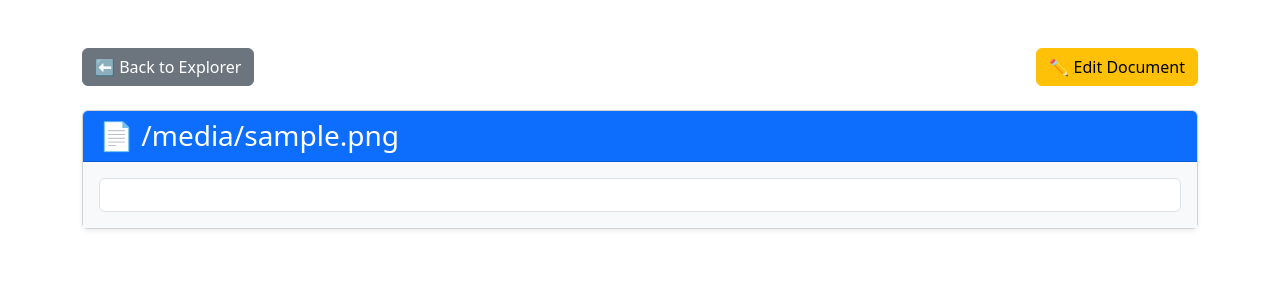
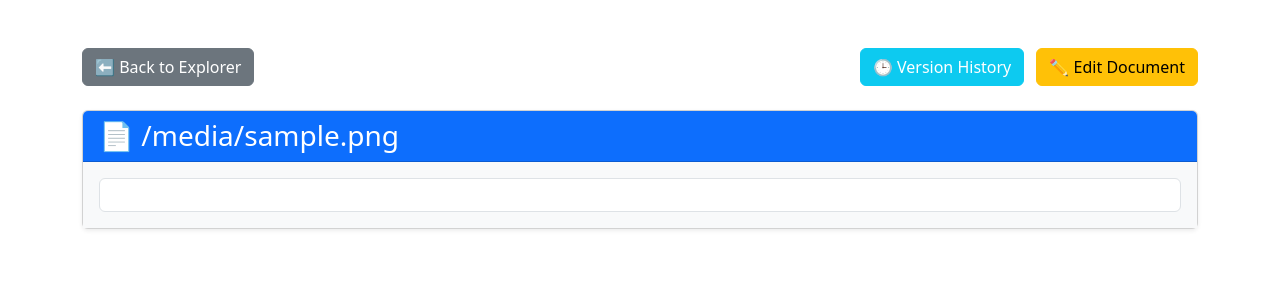
Before and after one commit to sachinsinha1304/DocxKeeper, a Flask app: template templates/view_file.html in a window 1280 px wide. Shown: the top 300 px of the page. Run offline with Flask 3, Linux system fonts and the light colour scheme; the template is opened without the code that fills it: most values are stand-ins (such as "Sample title", 1, 10 or a date in 2020).

Commit message:
version restore feature

```diff
--- a/app.py
+++ b/app.py
@@ -1,4 +1,4 @@
-from flask import Flask, render_template, request, session, redirect, url_for
+from flask import Flask, render_template, request, session, redirect, url_for, flash
 from extension import socketio
 from utilities.docxDisplayHelper import listAllTeamFolder, listAllSubfolderInRepo, readDocxContent
 from utilities.docx_editor import get_docx_as_html, save_html_as_docx
@@ -7,6 +7,8 @@ from utilities.docx_create import (
     resolve_folder_path, create_new_repo, create_new_folder, create_new_docx
 )
 from pathlib import Path
+from utilities.document_versioning import list_versions, restore_version
+DOCS_ROOT = Path(__file__).resolve().parent / "documents"
 
 
 app = Flask(__name__)
@@ -46,20 +48,36 @@ def show_docx():
 @app.route("/all-docx/<path:subpath>")
 def show_docx_in_repo(subpath):
     if 'email' not in session:
-            return redirect("/")
+        return redirect("/")
     try:
         contents, isFile = listAllSubfolderInRepo(subpath)
     except FileNotFoundError:
         return render_template("not_found.html", subpath=subpath), 404
 
     if isFile:
-        file_content = readDocxContent(contents['parent'], contents['name'])
+        parent_dir = contents['parent']
+        file_name = contents['name']
+
+        # FIX: Directly build the absolute path using DOCS_ROOT and subpath
+        target_path = DOCS_ROOT / subpath
+
+        # Fallback check if the file exists
+        if not target_path.exists():
+            # Try alternative resolution if your structure differs
+            target_path = Path(parent_dir) / file_name
+
+        file_content = readDocxContent(parent_dir, file_name)
+
+        # Now list_versions will find the file correctly
+        versions = list_versions(target_path)
+
         return render_template(
             "view_file.html",
-            filename=contents['name'],
-            parent=contents['parent'],
+            filename=file_name,
+            parent=parent_dir,
             subpath=subpath,
-            content=file_content
+            content=file_content,
+            versions=versions
         )
 
     is_empty = len(contents) == 0
@@ -204,5 +222,44 @@ def create_docx_route(subpath):
 
     return redirect(url_for("show_docx_in_repo", subpath=subpath))
 
+# @app.route('/all-docx/<path:subpath>')
+# def view_docx(subpath):
+#     target_path = resolve_folder_path(subpath) # your path resolver
+#     filename = target_path.name
+
+#     # Fetch content for reading...
+#     content = readDocxContent(target_path.parent, filename)
+
+#     # Fetch version list for the history modal
+#     versions = list_versions(target_path)
+
+#     return render_template('view_docx.html', filename=filename, subpath=subpath, content=content, versions=versions)
+
+
+@app.route('/restore-docx/<version_id>', methods=['POST'])
+def restore_docx_route(version_id):
+    if 'email' not in session:
+        return redirect("/")
+
+    # Get subpath from the hidden form field
+    subpath = request.form.get('subpath')
+    if not subpath:
+        flash("Invalid document path.", "danger")
+        return redirect(url_for('show_docx_in_repo', subpath=''))
+
+    target_path = DOCS_ROOT / subpath
+    current_user = session.get('email', 'Admin')
+
+    try:
+        # Restores the old snapshot and logs it automatically
+        restore_version(target_path, version_id, restored_by=current_user)
+        flash(f"Successfully restored version!", "success")
+    except Exception as e:
+        flash(f"Error restoring version: {e}", "danger")
+
+    return redirect(url_for('show_docx_in_repo', subpath=subpath))
+
+
+
 if __name__ == "__main__":
     app.run(debug=True)
--- a/templates/repo.html
+++ b/templates/repo.html
@@ -13,7 +13,7 @@
             <!-- Dynamic Breadcrumb Navigation -->
             <nav aria-label="breadcrumb">
                 <ol class="breadcrumb mb-0">
-                    <li class="breadcrumb-item"><a href="/all-docx/">🏠 Documents</a></li>
+                    <li class="breadcrumb-item"><a href="/all-docx">🏠 Documents</a></li>
                     {% if current_path %}
                         {% set parts = current_path.split('/') %}
                         {% set ns = namespace(accum="") %}
--- a/templates/view_file.html
+++ b/templates/view_file.html
@@ -12,7 +12,12 @@
         {% set parent_path = subpath.rsplit('/', 1)[0] if '/' in subpath else '' %}
         <a href="/all-docx/{{ parent_path }}" class="btn btn-secondary">⬅ Back to Explorer</a>
 
-        <a href="{{ url_for('edit_docx_view', subpath=subpath) }}" class="btn btn-warning">✏️ Edit Document</a>
+        <div>
+            <button type="button" class="btn btn-info text-white me-2" data-bs-toggle="modal" data-bs-target="#versionHistoryModal">
+                🕒 Version History
+            </button>
+            <a href="{{ url_for('edit_docx_view', subpath=subpath) }}" class="btn btn-warning">✏️ Edit Document</a>
+        </div>
     </div>
 
     <div class="card shadow-sm">
@@ -69,5 +74,66 @@
         </div>
     </div>
 
+    <!-- Version History Modal -->
+    <div class="modal fade" id="versionHistoryModal" tabindex="-1" aria-hidden="true">
+        <div class="modal-dialog modal-lg">
+            <div class="modal-content">
+                <div class="modal-header bg-dark text-white">
+                    <h5 class="modal-title">📜 Document Version History</h5>
+                    <button type="button" class="btn-close btn-close-white" data-bs-dismiss="modal" aria-label="Close"></button>
+                </div>
+                <div class="modal-body">
+                    {% if versions %}
+                        <div class="table-responsive">
+                            <table class="table table-hover align-middle">
+                                <thead class="table-light">
+                                    <tr>
+                                        <th>Version</th>
+                                        <th>Modified By</th>
+                                        <th>Date & Time</th>
+                                        <th>Summary</th>
+                                        <th>Action</th>
+                                    </tr>
+                                </thead>
+                                <tbody>
+                                    {% for v in versions %}
+                                        <tr class="{% if v.is_live %}table-success{% endif %}">
+                                            <td>
+                                                <strong>v{{ v.version_number }}</strong>
+                                                {% if v.is_live %}
+                                                    <span class="badge bg-success ms-1">Live</span>
+                                                {% endif %}
+                                            </td>
+                                            <td>{{ v.modified_by }}</td>
+                                            <td><small>{{ v.modified_at[:19].replace('T', ' ') }}</small></td>
+                                            <td>{{ v.change_summary or 'No summary provided' }}</td>
+                                            <td>
+                                                {% if not v.is_live %}
+                                                    <!-- FIX: Pass subpath via hidden input, keep only version_id in URL -->
+                                                    <form method="POST" action="{{ url_for('restore_docx_route', version_id=v.id) }}" onsubmit="return confirm('Are you sure you want to restore version {{ v.version_number }}? This will be logged as a new change.');">
+                                                        <input type="hidden" name="subpath" value="{{ subpath }}">
+                                                        <button type="submit" class="btn btn-sm btn-outline-danger">Restore</button>
+                                                    </form>
+                                                {% else %}
+                                                    <span class="text-muted small">Current</span>
+                                                {% endif %}
+                                            </td>
+                                        </tr>
+                                    {% endfor %}
+                                </tbody>
+                            </table>
+                        </div>
+                    {% else %}
+                        <p class="text-muted text-center my-3">No version history available for this document yet.</p>
+                    {% endif %}
+                </div>
+                <div class="modal-footer">
+                    <button type="button" class="btn btn-secondary" data-bs-dismiss="modal">Close</button>
+                </div>
+            </div>
+        </div>
+    </div>
+
+    <script src="https://cdn.jsdelivr.net/npm/bootstrap@5.3.0/dist/js/bootstrap.bundle.min.js"></script>
 </body>
 </html>
--- a/utilities/document_versioning.py
+++ b/utilities/document_versioning.py
@@ -48,7 +48,9 @@ def _versions_dir(file_path: Path) -> Path:
 
 
 def _metadata_path(file_path: Path) -> Path:
-    return _versions_dir(file_path) / "versions.json"
+    meta_path = _versions_dir(file_path) / "versions.json"
+    print(f"DEBUG: Looking for metadata at -> {meta_path.resolve()}")
+    return meta_path
 
 
 # ---------------------------------------------------------------------------
@@ -206,9 +208,31 @@ def _write_version_record(file_path, new_bytes, modified_by, change_summary, cha
 
 
 def list_versions(file_path) -> list:
-    """Returns version history, newest last. Each entry has version_number,
-    modified_by, modified_at, change_summary, and a diff preview."""
-    return load_metadata(Path(file_path))
+    """Returns version history, newest last. Auto-seeds history if
+       the file exists but has no metadata ledger yet (legacy files)."""
+    file_path = Path(file_path)
+    versions = load_metadata(file_path)
+    print(file_path)
+    print(versions)
+
+    if not versions and file_path.exists():
+        try:
+            # Auto-seed v1 for files created before versioning was integrated
+            record = _write_version_record(
+                file_path=file_path,
+                new_bytes=file_path.read_bytes(),
+                modified_by="System",
+                change_summary="Auto-seeded initial version",
+                change_type="created",
+                old_text="",
+                next_number=1
+            )
+            versions = [record]
+            save_metadata(file_path, versions)
+        except Exception:
+            pass # Fail gracefully if read/write fails
+
+    return versions
 
 
 def restore_version(file_path, version_id: str, restored_by: str) -> dict:
```
Also changed, not shown: 1 other file.
